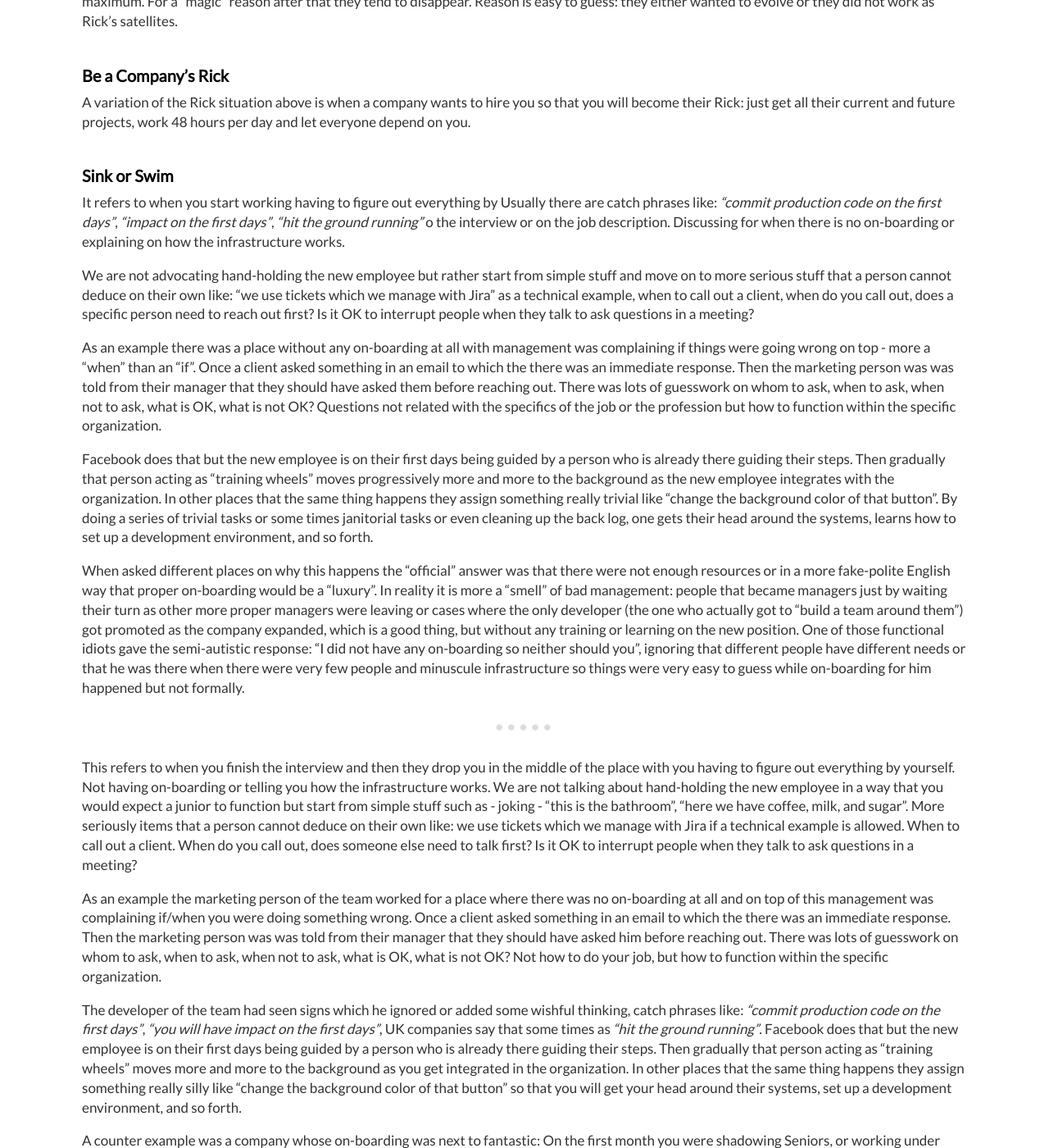
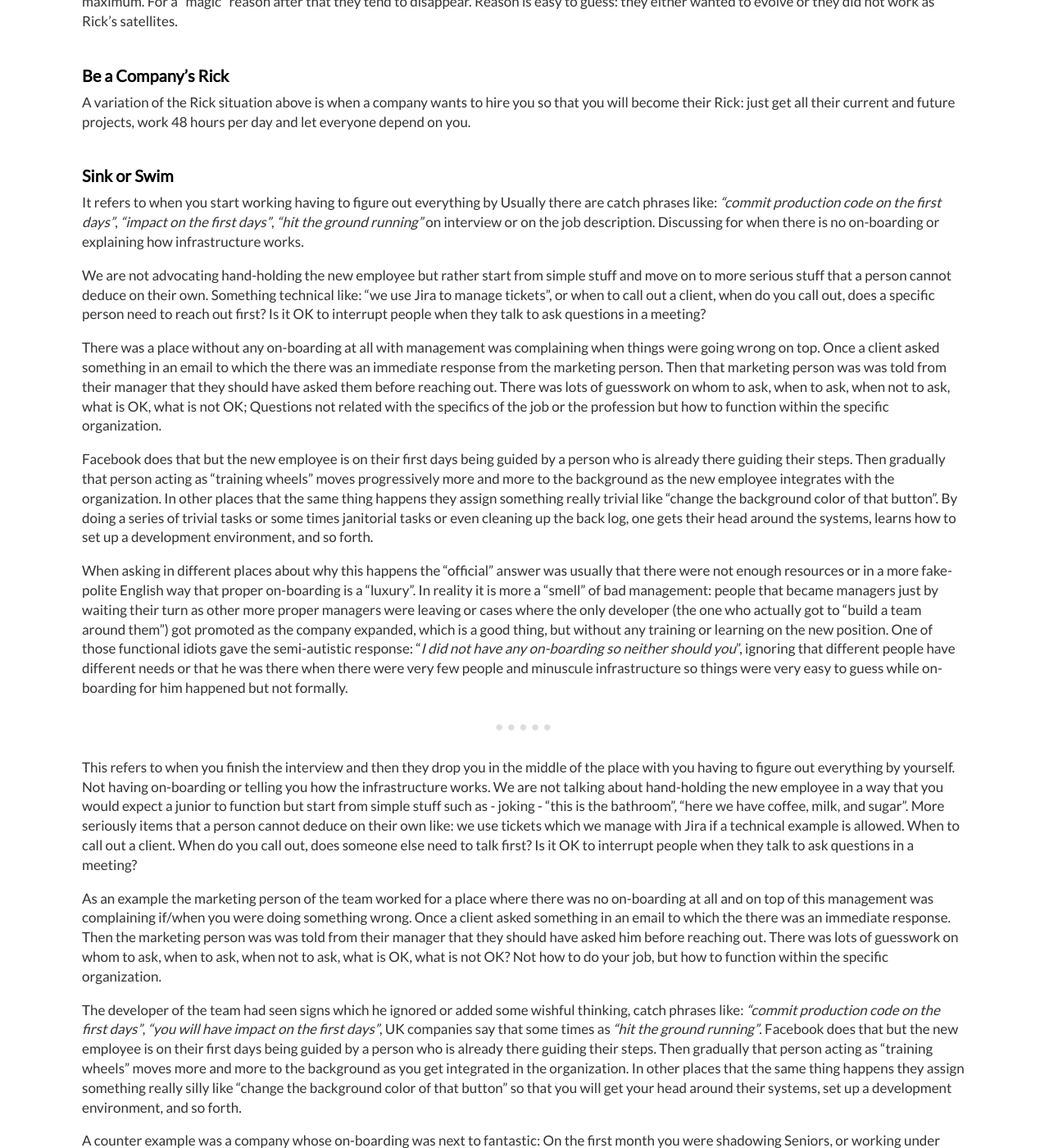
Before and after one commit to dimitrismistriotis/dimitrismistriotis.github.io, a Jekyll site: the page built from _posts/2018-05-24-red_flags_in_interviews.md, in a window 1280 px wide and 1400 px high, scrolled down 5628 px. Shown: the whole window at 82% size. Built offline with Jekyll 4.4.1, drawn with Linux system fonts in a browser that asks for light colours; comment, search, counter and statistics services are not loaded; some of the changed text lies outside the part shown.

Commit message:
Further rewrite.

```diff
--- a/_posts/2018-05-24-red_flags_in_interviews.md
+++ b/_posts/2018-05-24-red_flags_in_interviews.md
@@ -57,7 +57,7 @@ job hunt.
 ## People
 
 One of us is a Software Engineer, one does Digital Marketing and the third
-member is in the design industry.
+member is in the Design industry.
 
 ## Lots of Work Up Front
 
@@ -383,23 +383,23 @@ projects, work 48 hours per day and let everyone depend on you.
 
 It refers to when you start working having to figure out everything by
 Usually there are catch phrases like: *"commit production code on the first
-days"*, *"impact on the first days"*, *"hit the ground running"* o the
-interview or on the job description. Discussing for when there is no
-on-boarding or explaining on how the infrastructure works.
+days"*, *"impact on the first days"*, *"hit the ground running"* on interview
+or on the job description. Discussing for when there is no on-boarding or
+explaining how infrastructure works.
 
 We are not advocating hand-holding the new employee but rather start from
 simple stuff and move on to more serious stuff that a person cannot deduce on
-their own like: "we use tickets which we manage with Jira" as a technical
-example, when to call out a client, when do you call out, does a specific
-person need to reach out first? Is it OK to interrupt people when they talk to
-ask questions in a meeting?
+their own. Something technical like: "we use Jira to manage tickets", or when
+to call out a client, when do you call out, does a specific person need to
+reach out first? Is it OK to interrupt people when they talk to ask questions
+in a meeting?
 
-As an example there was a place without any on-boarding at all with management
-was complaining if things were going wrong on top - more a "when" than an "if".
-Once a client asked something in an email to which the there was an immediate
-response. Then the marketing person was was told from their manager that they
+There was a place without any on-boarding at all with management was
+complaining when things were going wrong on top. Once a client asked something
+in an email to which the there was an immediate response from the marketing
+person. Then that marketing person was was told from their manager that they
 should have asked them before reaching out. There was lots of guesswork on
-whom to ask, when to ask, when not to ask, what is OK, what is not OK?
+whom to ask, when to ask, when not to ask, what is OK, what is not OK;
 Questions not related with the specifics of the job or the profession but how
 to function within the specific organization.
 
@@ -413,18 +413,18 @@ times janitorial tasks or even cleaning up the back log, one gets their head
 around the systems, learns how to set up a development environment, and so
 forth.
 
-When asked different places on why this happens the "official" answer was that
-there were not enough resources or in a more fake-polite English way that
-proper on-boarding would be a "luxury". In reality it is more a "smell" of bad
-management: people that became managers just by waiting their turn as other
-more proper managers were leaving or cases where the only developer (the one
-who actually got to "build a team around them") got promoted as the company
-expanded, which is a good thing, but without any training or learning on the
-new position. One of those functional idiots gave the semi-autistic response:
-"I did not have any on-boarding so neither should you", ignoring that
-different people have different needs or that he was there when there were
-very few people and minuscule infrastructure so things were very easy to guess
-while on-boarding for him happened but not formally.
+When asking in different places about why this happens the "official" answer
+was usually that there were not enough resources or in a more fake-polite
+English way that proper on-boarding is a "luxury". In reality it is more a
+"smell" of bad management: people that became managers just by waiting their
+turn as other more proper managers were leaving or cases where the only
+developer (the one who actually got to "build a team around them") got promoted
+as the company expanded, which is a good thing, but without any training or
+learning on the new position. One of those functional idiots gave the
+semi-autistic response: "*I did not have any on-boarding so neither should
+you*", ignoring that different people have different needs or that he was there
+when there were very few people and minuscule infrastructure so things were
+very easy to guess while on-boarding for him happened but not formally.
 
 ---
 
```
Also changed, not shown: other parts of _posts/2018-05-24-red_flags_in_interviews.md (+1 -1 lines).
